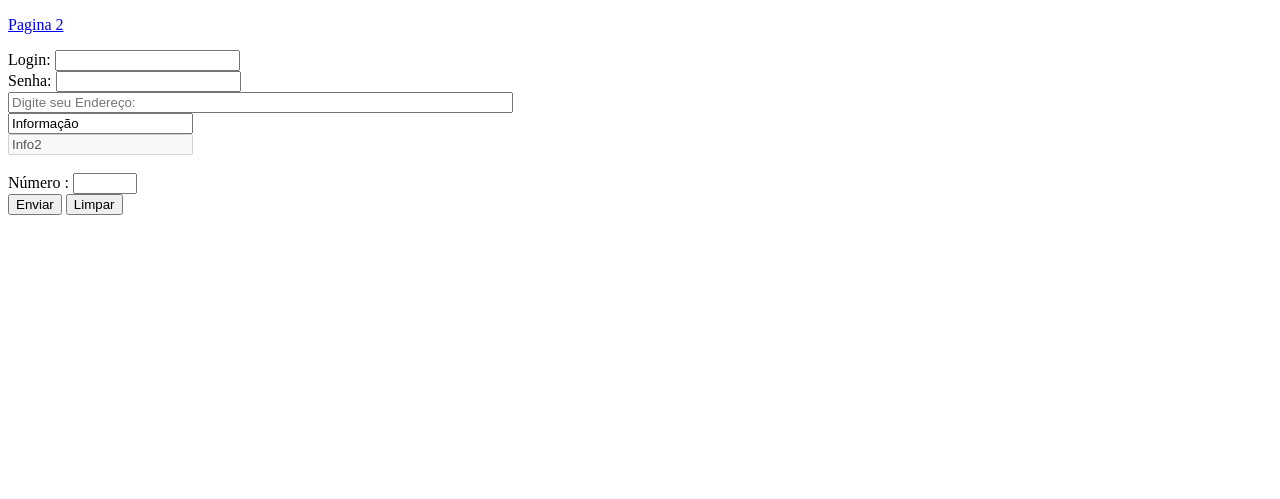
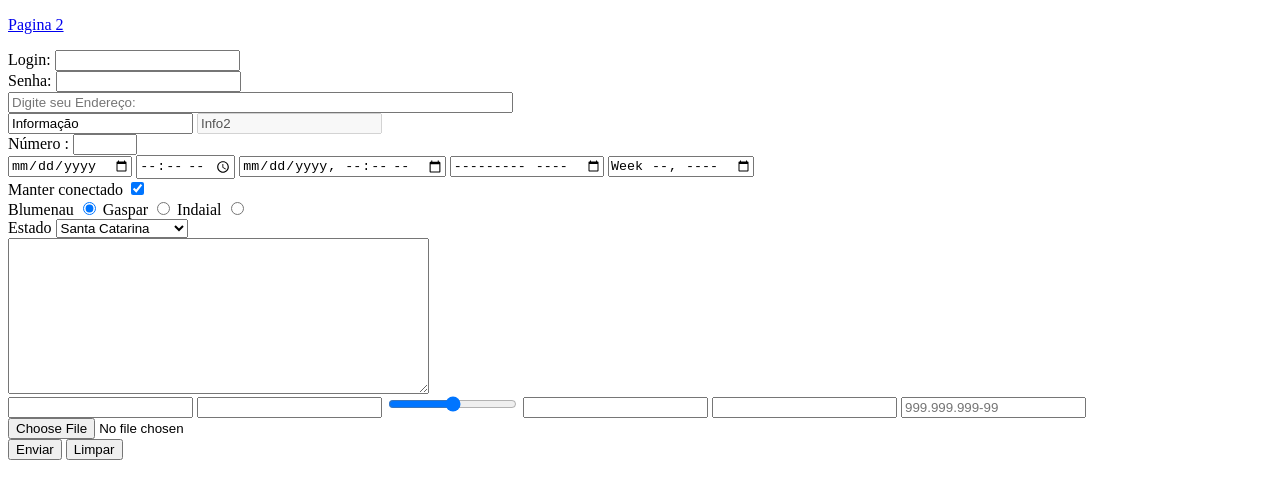
Before and after one commit to ViniciusGonsalves/Programa-o-Web-1, a plain HTML site: page pagina3.html in a window 1280 px wide. Shown: the part 33-532 px from the top of the page. Drawn offline with Linux system fonts and the light colour scheme.

Commit message:
Correções em todas as páginas, criação de pastas para imagens e videos/audios

```diff
--- a/css/estilo.css
+++ b/css/estilo.css
@@ -8,5 +8,5 @@ td, th {
     border: 1px solid black;
     padding: 5px;
 
-    font-family: 'Courier New', Courier, !important;
+    font-family: 'Courier New', Courier, monospace !important;
 }
--- a/pagina3.html
+++ b/pagina3.html
@@ -19,11 +19,43 @@
             <input type="password" name="Senha" id="Senha" minlength="3" maxlength="15" required>
            <br> <input type="c" name="Endereço" id="Endereço:" placeholder="Digite seu Endereço:" size="60">
            <br> <input type="text" name="campo1" id="campo1" readonly value="Informação">
-           <br> <input type="text" name="campo2" id="campo2" readonly value="Info2" disabled>
+           <input type="text" name="campo2" id="campo2" readonly value="Info2" disabled>
            <br><input type="hidden" name="campo 3" value="campo 3">
-           <br> <label for="">Número : </label> <input type="number" name="numero" id="numero" min="18" max="100">
-
-            <br><input type="submit" value="Enviar">
+           <label for="">Número : </label> <input type="number" name="numero" id="numero" min="18" max="100">
+           <br><input type="date" name="date" id="">
+           <input type="time" name="time" id="">
+           <input type="datetime-local" name="datetime-local" id="">
+           <input type="month" name="month" id="">
+           <input type="week" name="week" id="">
+           <br><label for="campoCB">Manter conectado</label>
+           <input type="checkbox" name="campoCB" id="campoCB" value="S" checked>
+           <br>
+           <label for="Cidade1">Blumenau</label>
+           <input type="radio" name="cidade" id="Cidade1" value="BNU" checked>
+           <label for="Cidade2">Gaspar</label>
+           <input type="radio" name="cidade" id="Cidade2" value="GAS">
+           <label for="Cidade3">Indaial</label>
+           <input type="radio" name="cidade" id="Cidade3" value="IND">
+           <br>
+           <label for="estado">Estado</label>
+           <select name="estado" id="estado">
+                <option value="SC">Santa Catarina</option>
+                <option value="PR">Paraná</option>
+                <option value="RS">Rio Grande do Sul</option>
+           </select>
+           <br>
+           <textarea name="paragrafo" id cols="50" rows="10"></textarea>
+           <br>
+           <input type="email" name="email" id>
+           <input type="url" name="url" id>
+           <input type="range" name="range" id>
+           <input type="search" name="search" id>
+           <input type="tel" name id pattern="[0-9]{2} [0-9]{5}-[0-9]{4}">
+           <input type="text" name="Cpf" id placeholder="999.999.999-99" pattern="[0-9]{3}.[0-9]{3}.[0-9]{3}-[0-9]{2}">
+           <br>
+           <input type="file" name="arquivo" id>
+            <br>
+            <input type="submit" value="Enviar">
             <input type="reset" value="Limpar">
 
         </form>
--- a/paginaNova.html
+++ b/paginaNova.html
@@ -3,12 +3,14 @@
 <head>
     <meta charset="UTF-8">
     <meta name="viewport" content="width=device-width, initial-scale=1.0">
-    <link rel="stylesheet" href="estilo.css">
+    <link rel="stylesheet" href="css/estilo.css">
     <title>Página Nova</title>
+    <style> header { background-color: aquamarine;}</style>
 </head>
 <body>
     <header>
         Cabeçalho da Página
+    </header>
         <nav>
             Menu da Página
         </nav>
@@ -37,7 +39,6 @@
                 </tr>
             </table></p>
         </main>
-    </header>
     <footer>
         Rodapé da Página
     </footer>
```
Also changed, not shown: index.html (+2 -2 lines), img/imagem.png (renamed from imagem.png), img/imagem02.png (renamed from imagem02.png), 4 other files.
